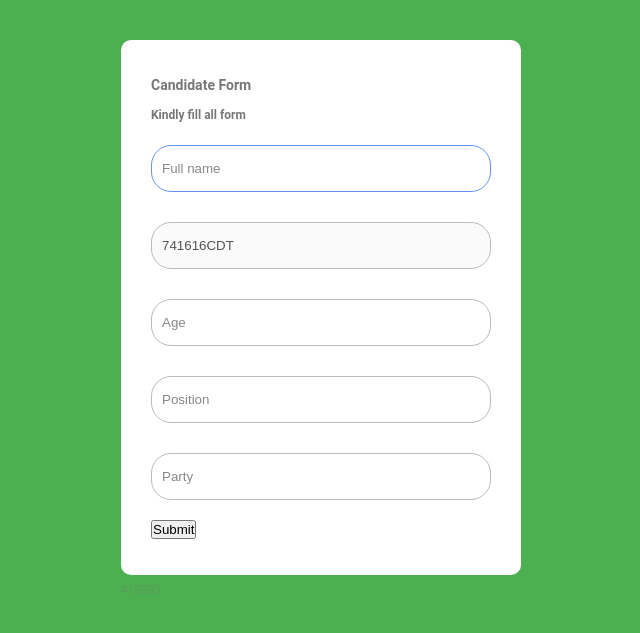
After one commit to damyokunlola/Voting-Portal, a PHP site: page /candidate.php in a window 1280 px wide. The commit adds this page. Shown: the top 633 px of the page, without its empty margins (319-959 px from the left). Run offline with PHP 8.4, Linux system fonts and the light colour scheme; some web fonts are replaced.

Commit message:
candidate implemented

```diff
--- a/implement/candidate.php
+++ b/implement/candidate.php
@@ -10,13 +10,13 @@ $age = $_POST["age"];
 $position = $_POST["position"];
 $party = $_POST["party"];
 
-$addcand = $cand->addCandidate("fullname,can_id,age,position,party", "$fullname,$can_id,$age,$position,$party");
+$addcand = $cand->addCandidate("fullname,can_id,age,position,party", "'$fullname','$can_id','$age','$position','$party'");
 if ($addcand) {
     $output["status"] = true;
     $output["message"] = "record added";
-    echo "Record added";
+    //echo "Record added";
 } else {
     echo "Record not added";
     $output["status"] = false;
-    $output["message"] = "record not added";
+    // $output["message"] = "record not added";
 }
--- /dev/null
+++ b/view/candidate.php
@@ -0,0 +1,75 @@
+<!DOCTYPE html>
+<html lang="en">
+
+<head>
+    <link rel="stylesheet" type="text/css" href="mystyle.css">
+    <meta charset="UTF-8">
+    <meta name="viewport" content="width=device-width, initial-scale=1.0">
+    <title>Document</title>
+</head>
+
+<body>
+
+    <div class="container">
+
+        <form id="candidate">
+            <h3>Candidate Form</h3>
+            <h4>Kindly fill all form</h4>
+
+            <div>
+                <input placeholder="Full name" type="text" id="fullname" name="fullname" required autofocus>
+                <span></span>
+            </div>
+            <div>
+                <input placeholder="Candidate Id" type="text" id="can_id" name="can_id" value="<?php echo rand(1, 1000000) . "CDT" ?>" disabled>
+            </div>
+            <div>
+                <input placeholder="Age" type="number" id="age" name="age" tabindex="2" required>
+            </div>
+
+            <div>
+                <input placeholder="Position" type="text" id="position" name="position" required>
+            </div>
+            <div>
+                <input placeholder="Party" type="tel" id="party" name="party" required>
+            </div>
+
+            <div>
+                <button name="submit" type="submit" id="submit">Submit</button>
+            </div>
+
+        </form>
+
+        <?php $serial = rand(1, 1000000);
+        echo $serial; ?>
+    </div>
+
+    <script>
+        const submit = document.getElementById("submit");
+
+        async function addCandidate() {
+
+            const form = document.getElementById("candidate");
+            const formdata = new FormData(form);
+            const res = await fetch("../implement/candidate.php", {
+
+                method: "POST",
+                headers: new Headers,
+                body: formdata
+            });
+
+            const result = await res.json();
+            alert(result.message);
+        }
+
+        submit.addEventListener("click", e => {
+            e.preventDefault(), addCandidate();
+        });
+    </script>
+
+
+
+
+</body>
+
+</html>
```
Also changed, not shown: view/register.php (+31 -30 lines).
